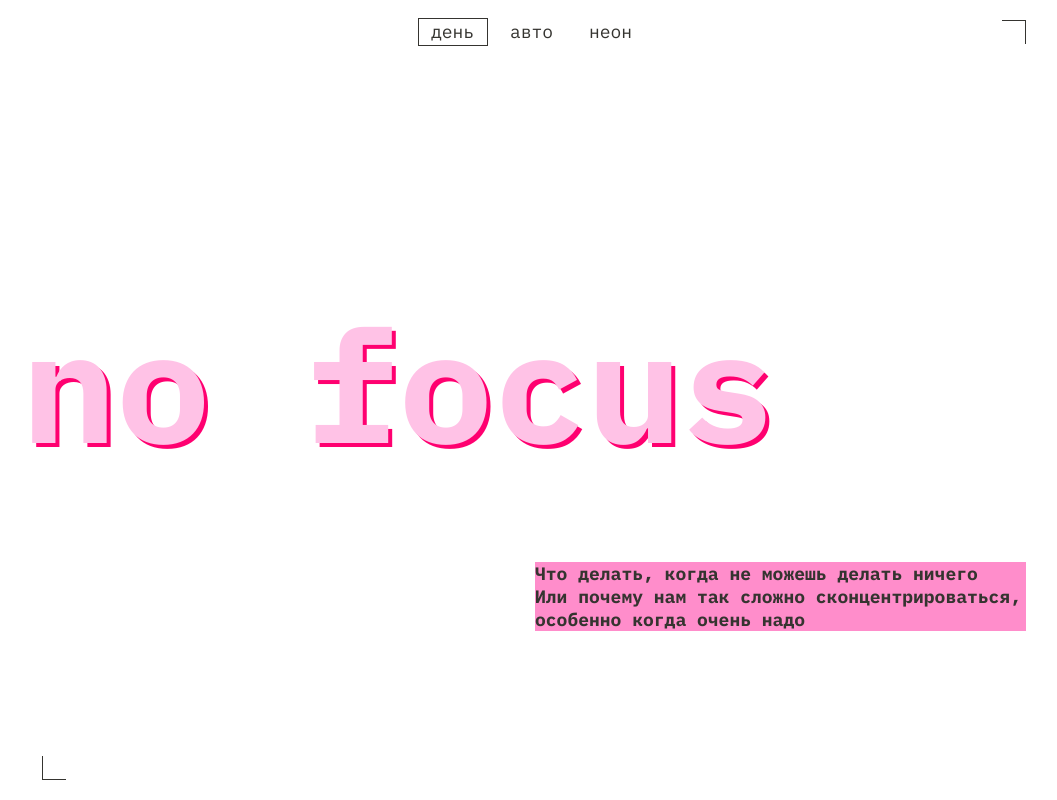
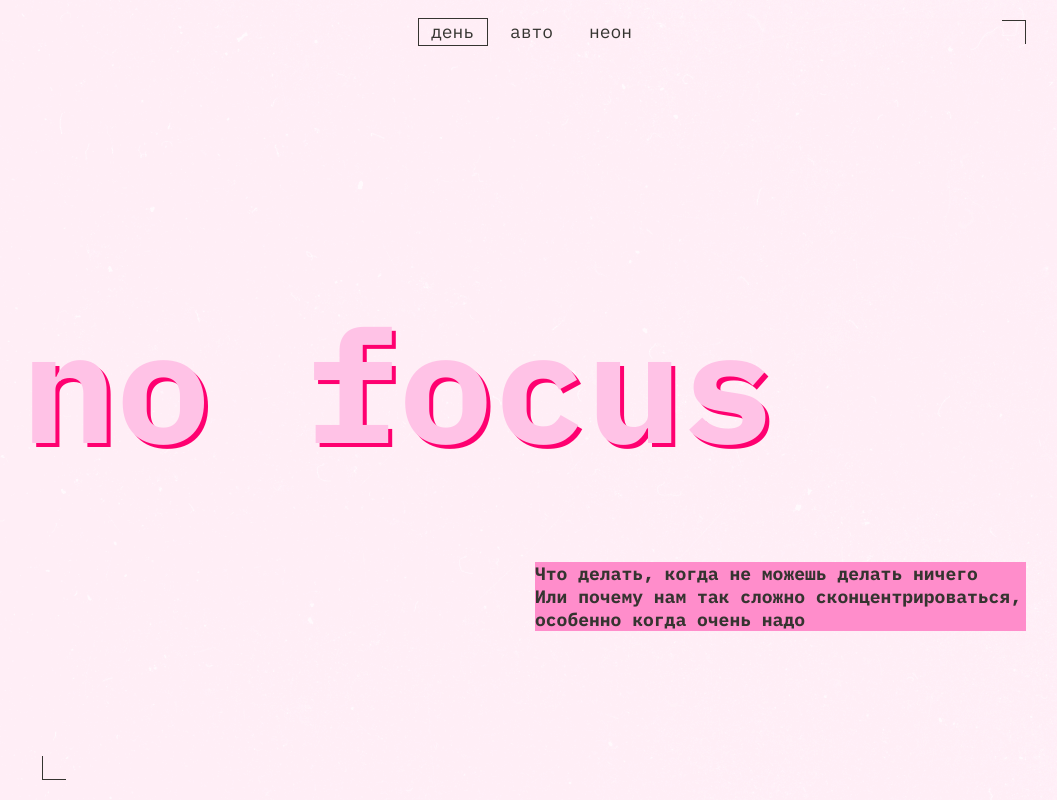
Before and after one commit to Tatianaign20/slozhno-sosredotochitsya, a plain HTML site: page index.html in a window 1280 px wide. Both pictures are taken after a click on the button "день". Shown: the top 800 px of the page, without its empty margins (106-1163 px from the left). Drawn offline with Linux system fonts and the light colour scheme.

Commit message:
slozhno_v06

```diff
--- a/styles/light.css
+++ b/styles/light.css
@@ -23,11 +23,11 @@
 
   .page.theme_light {
   inline-size: 375px;
-  /* background-image: var(--background-image); */
+  background-image: var(--background-image);
   background-repeat: no-repeat;
   background-position: center top;
   background-attachment: fixed;
-  /* background-color: var(--background-color); */
+  background-color: var(--background-color);
   font-family: 'IBM Plex mono', sans-serif;
   color: var(--color-content-text);
   margin: 0 auto;
--- a/styles/style.css
+++ b/styles/style.css
@@ -3,11 +3,11 @@
 .page {
   /* сохраните в разметке и стилях класс page. На его основе работает скрипт. */
   inline-size: 375px;
-  /* background-image: var(--background-image); */
+  background-image: var(--background-image);
   background-repeat: no-repeat;
   background-position: center top;
   background-attachment: fixed;
-  /* background-color: var(--background-color); */
+  background-color: var(--background-color);
   font-family: 'IBM Plex mono', sans-serif;
   color: var(--color-content-text);
   margin: 0 auto;
```
Also changed, not shown: styles/dark.css (line endings or trailing spaces).
